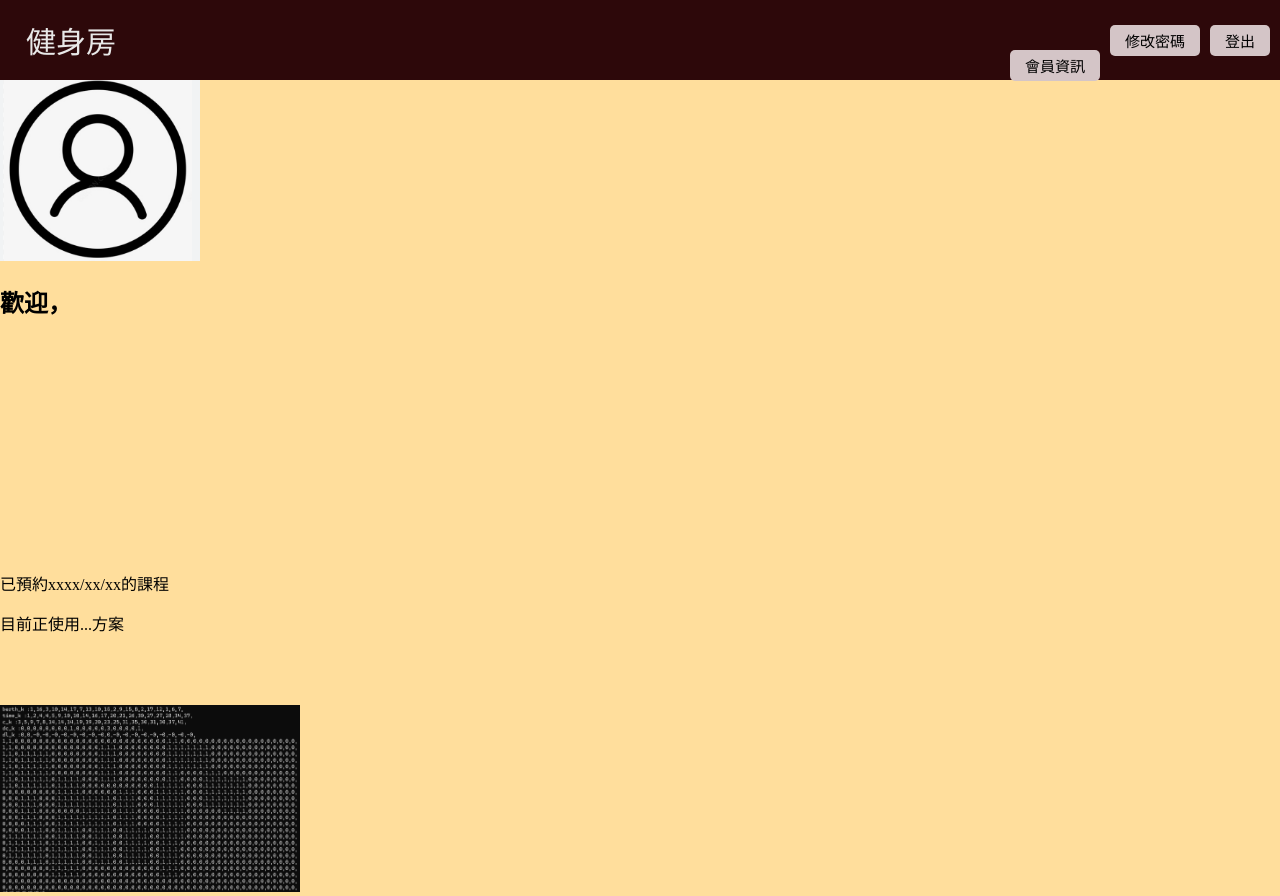
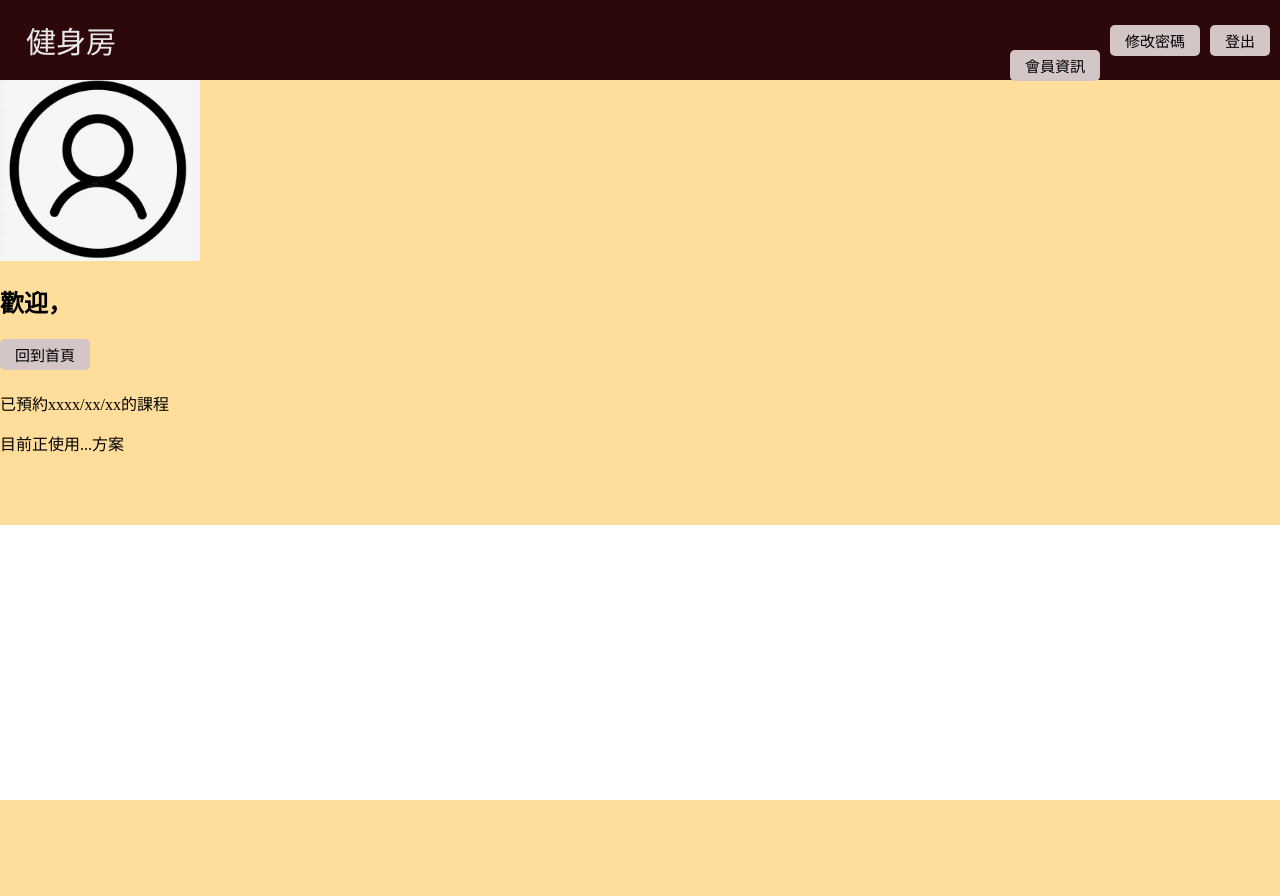
Before and after one commit to mark90645/welovejenny, a PHP site: page /member_info_page.php in a window 1280 px wide. After the commit the page ends 800 px from the top, so only its background shows below. Run offline with PHP 8.4, Linux system fonts and the light colour scheme; data that the repository does not hold is empty.

Commit message:
Update member_info_page.php

```diff
--- a/member_info_page.php
+++ b/member_info_page.php
@@ -38,11 +38,11 @@ else
                 <h2>歡迎，<?php echo $member_name; ?></h2>
             </div>
             <div id = "section_2">
-                <br/><br/><br/><br/><br/><br/><br/><br/><br/><br/><br/><br/>
+                    <input class = "bt" id = "back_bt" type="button" value="回到首頁" onclick = "location.href = 'index.php'">
+                    <br><br>
                 <p class = "text_a" id = "class">已預約xxxx/xx/xx的課程</p>
                 <p class = "text_a" id = "plan">目前正使用...方案</p>
                 <br/><br/><br/>
-                <img style="width:300px"alt="Gurobi最帥" id = "pic_a" src = "./pics/0426.png">
             </div>
         </div>
     </body>
```
